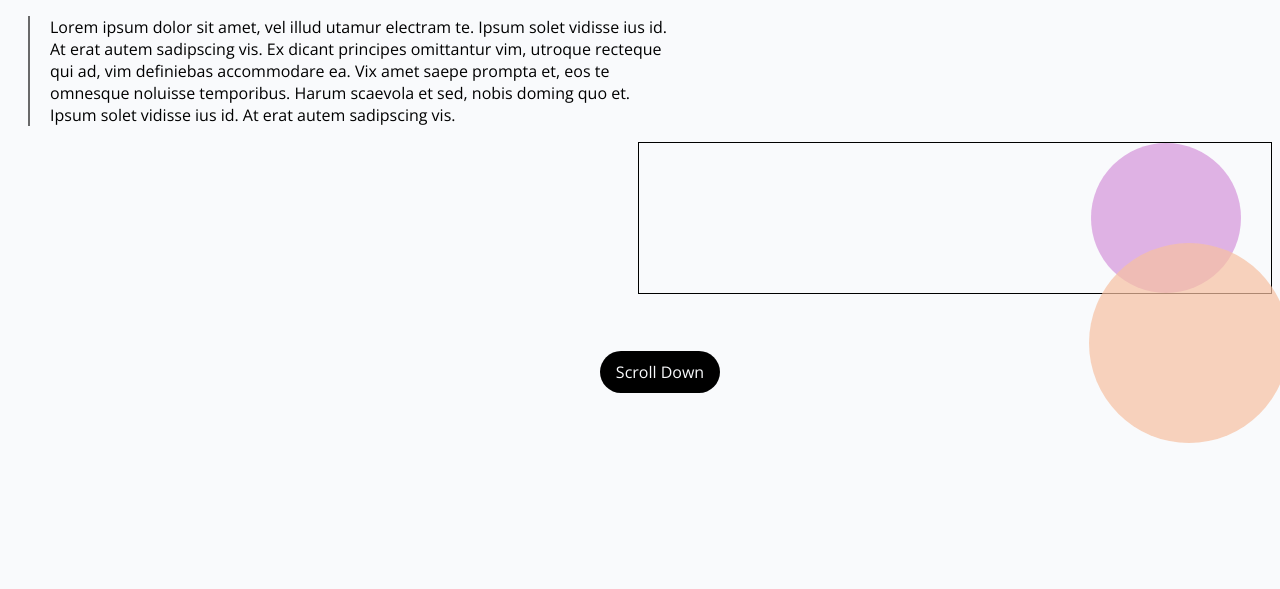
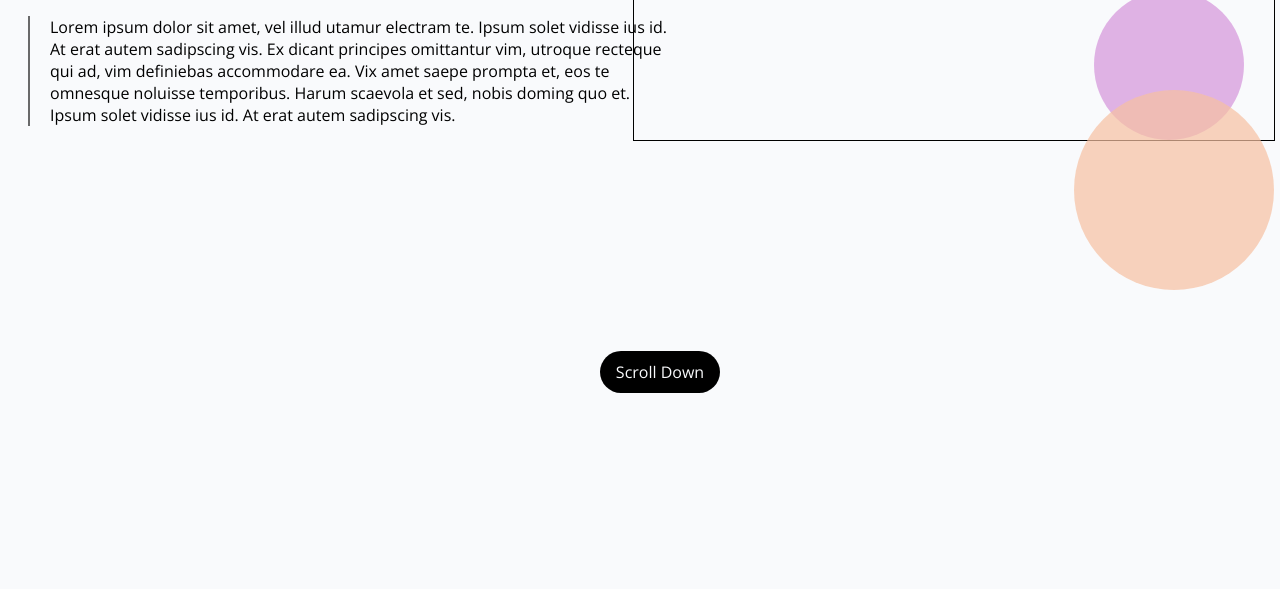
Before and after one commit to XeminaK/HTML_CSS-Lab-1-Part-1, a plain HTML site: page index.html in a window 1280 px wide. Shown: the part 211-800 px from the top of the page. Drawn offline with nearby package versions, Linux system fonts and the light colour scheme.

Commit message:
adjusted the positioning of the 2 circles hihger up

```diff
--- a/styles.css
+++ b/styles.css
@@ -62,6 +62,9 @@ a {
     float: right;
     width: 50%;
     border: solid thin black;
+    position: absolute;
+    right: 5px;
+    top: 200px;
 }
 .companyName {
     font-size: 2rem;
@@ -92,7 +95,7 @@ a {
     background-color: rgba(247, 193, 162, 0.7);
     float: right;
     position: absolute;
-    margin-left: 450px;
+    margin-left: 440px;
     margin-top: 100px;
     z-index: 1;
 
```
